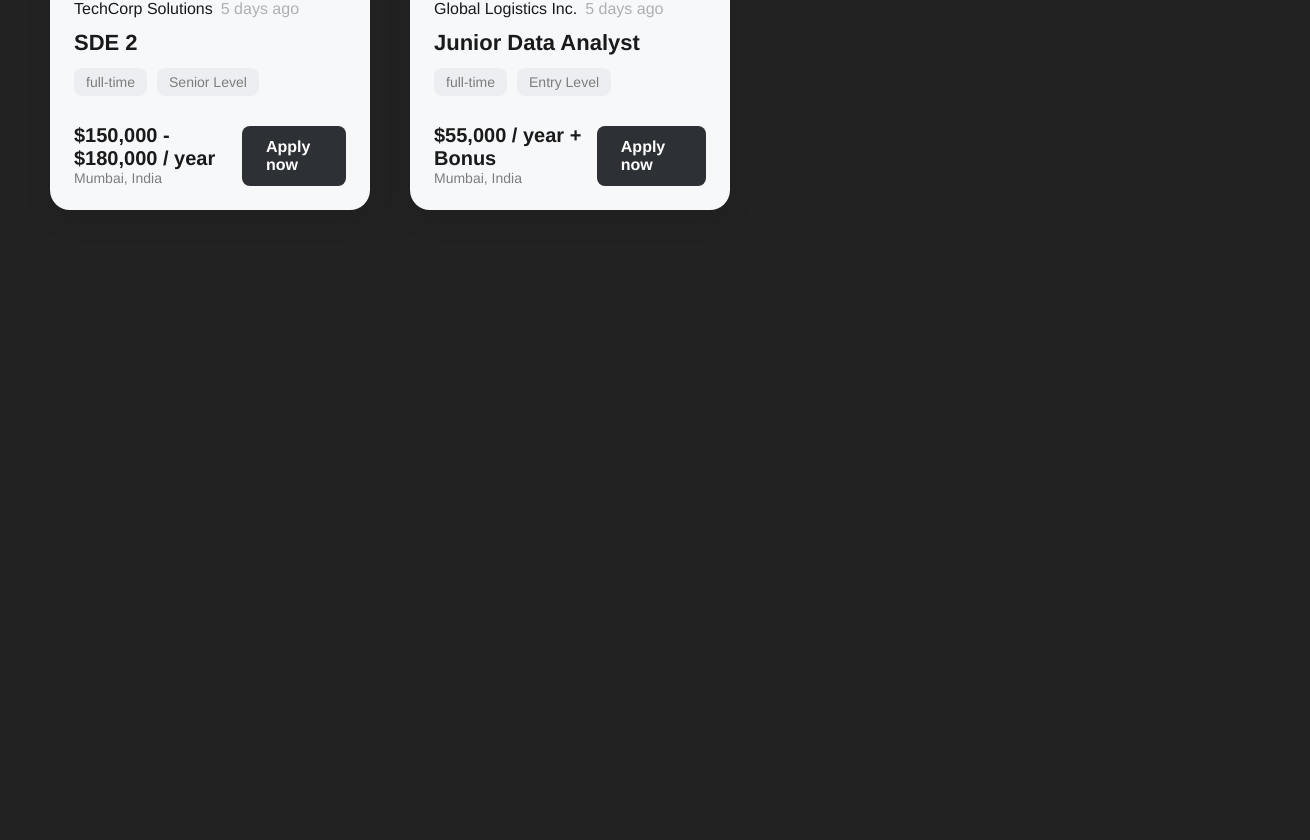
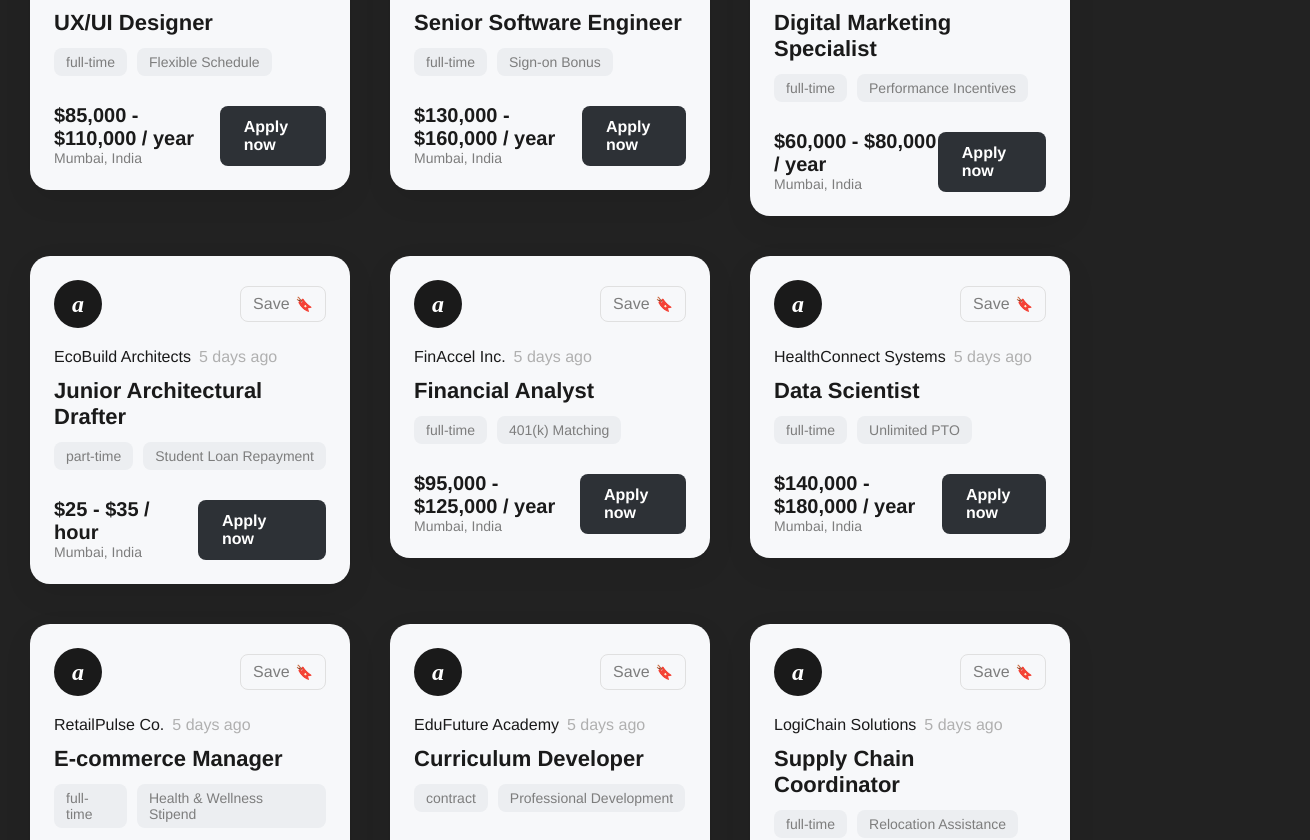
Before and after one commit to arpan7sarkar/React_Journey, a React (Vite) app: page / in a window 1280 px wide. Shown: the part 142-982 px from the top of the page, 1310 px wide, since content can reach past the window. Before the commit the page ends 850 px from the top, so only its background shows below. Built offline with nearby package versions, Linux system fonts and the light colour scheme.

Commit message:
Used array of objects to store data and map for adding into the cards

```diff
--- a/src/App.jsx
+++ b/src/App.jsx
@@ -1,24 +1,118 @@
 import React from "react";
 import Card from "./components/card";
 const App = () => {
+  const jobOpenings = [
+  {
+    companyName: "InnoDesign Studio",
+    jd: "UX/UI Designer",
+    time: "full-time",
+    special: "Flexible Schedule",
+    pay: "$85,000 - $110,000 / year",
+    location: "Boston, MA (Hybrid)",
+  },
+  {
+    companyName: "TechNova Solutions",
+    jd: "Senior Software Engineer",
+    time: "full-time",
+    special: "Sign-on Bonus",
+    pay: "$130,000 - $160,000 / year",
+    location: "San Francisco, CA (Remote)",
+  },
+  {
+    companyName: "Global Mktg Group",
+    jd: "Digital Marketing Specialist",
+    time: "full-time",
+    special: "Performance Incentives",
+    pay: "$60,000 - $80,000 / year",
+    location: "New York, NY (On-site)",
+  },
+  {
+    companyName: "EcoBuild Architects",
+    jd: "Junior Architectural Drafter",
+    time: "part-time",
+    special: "Student Loan Repayment",
+    pay: "$25 - $35 / hour",
+    location: "Austin, TX (Hybrid)",
+  },
+  {
+    companyName: "FinAccel Inc.",
+    jd: "Financial Analyst",
+    time: "full-time",
+    special: "401(k) Matching",
+    pay: "$95,000 - $125,000 / year",
+    location: "Chicago, IL (On-site)",
+  },
+  {
+    companyName: "HealthConnect Systems",
+    jd: "Data Scientist",
+    time: "full-time",
+    special: "Unlimited PTO",
+    pay: "$140,000 - $180,000 / year",
+    location: "Seattle, WA (Remote)",
+  },
+  {
+    companyName: "RetailPulse Co.",
+    jd: "E-commerce Manager",
+    time: "full-time",
+    special: "Health & Wellness Stipend",
+    pay: "$75,000 - $100,000 / year",
+    location: "Los Angeles, CA (Hybrid)",
+  },
+  {
+    companyName: "EduFuture Academy",
+    jd: "Curriculum Developer",
+    time: "contract",
+    special: "Professional Development",
+    pay: "$50 - $70 / hour",
+    location: "Washington, D.C. (Remote)",
+  },
+  {
+    companyName: "LogiChain Solutions",
+    jd: "Supply Chain Coordinator",
+    time: "full-time",
+    special: "Relocation Assistance",
+    pay: "$65,000 - $90,000 / year",
+    location: "Dallas, TX (On-site)",
+  },
+  {
+    companyName: "MediaWave Studios",
+    jd: "Video Editor",
+    time: "part-time",
+    special: "Flexible Hours",
+    pay: "$20 - $30 / hour",
+    location: "Atlanta, GA (Remote)",
+  },
+  {
+    companyName: "BioGen Pharma",
+    jd: "Research Associate",
+    time: "full-time",
+    special: "Generous Health Coverage",
+    pay: "$80,000 - $105,000 / year",
+    location: "San Diego, CA (On-site)",
+  },
+  {
+    companyName: "CyberGuard Security",
+    jd: "Cloud Security Engineer",
+    time: "full-time",
+    special: "Yearly Technology Budget",
+    pay: "$120,000 - $150,000 / year",
+    location: "Denver, CO (Hybrid)",
+  },
+];
   return (
     <>
-      <Card
-        companyName="TechCorp Solutions"
-        jd="SDE 2"
-        time="full-time"
-        special="Senior Level"
-        pay="$150,000 - $180,000 / year"
-        location="Remote (US)"
-      />
-      <Card
-        companyName="Global Logistics Inc."
-        jd="Junior Data Analyst"
-        time="full-time"
-        special="Entry Level"
-        pay="$55,000 / year + Bonus"
-        location="Dallas, TX"
-      />
+      {jobOpenings.map((elem) => {
+        return (
+          <Card
+            companyName={elem.companyName}
+            jd={elem.jd}
+            time={elem.time}
+            special={elem.special}
+            pay={elem.pay}
+            location={elem.location}
+          />
+        );
+      })}
     </>
   );
 };
--- a/src/components/Card.jsx
+++ b/src/components/Card.jsx
@@ -7,6 +7,8 @@ const Card = (props) => {
   const special = props.special; // special fetures eg senior level / flexible schedule
   const pay = props.pay;
   const location = props.location;
+
+
   return (
     <div className="papa">
       <div className="parent">
--- a/src/index.css
+++ b/src/index.css
@@ -16,7 +16,10 @@ body {
 #root {
   display: flex;
   gap: 40px;
-  margin: 50px;
+  margin: 30px;
+  height: 100%;
+  width: 100%;
+  flex-wrap: wrap;
 }
 
 .parent {
@@ -26,6 +29,7 @@ body {
   width: 320px;
   font-family: "Helvetica Neue", Helvetica, Arial, sans-serif;
   display: flex;
+  flex-wrap: wrap;
   flex-direction: column;
   gap: 20px;
   box-shadow: 0 10px 30px rgba(0, 0, 0, 0.07);
--- a/src/index.scss
+++ b/src/index.scss
@@ -14,7 +14,10 @@ body {
 #root{
   display: flex;
   gap: 40px ;
-  margin: 50px;
+  margin: 30px;
+  height: 100%;
+  width: 100%;
+  flex-wrap: wrap;
 }
 $primary-font: 'Helvetica Neue', Helvetica, Arial, sans-serif;
 $card-bg: #f7f8fa;
@@ -34,6 +37,7 @@ $border-color: #e0e0e0;
   width: 320px;
   font-family: $primary-font;
   display: flex;
+  flex-wrap: wrap;
   flex-direction: column;
   gap: 20px;
   box-shadow: 0 10px 30px rgba(0, 0, 0, 0.07);
```
Also changed, not shown: 1 other file (tests, documents, lock files or other folders).
